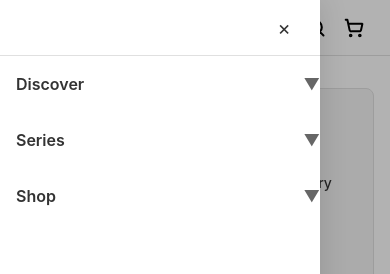
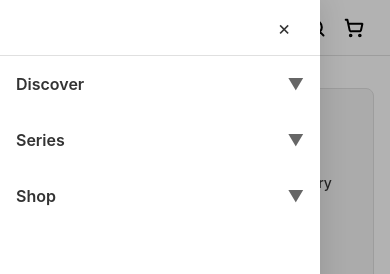
Before and after one commit to brwndo/nav-wires, a React (Vite) app: page /#option-a in a window 390 px wide. Both pictures are taken after a click on the button "Open navigation menu". Shown: the top 274 px of the page. Built offline with nearby package versions, Linux system fonts and the light colour scheme.

Commit message:
mobile accordion button spacing

```diff
--- a/src/components/navigation/MobileMenu.jsx
+++ b/src/components/navigation/MobileMenu.jsx
@@ -112,7 +112,7 @@ function AccordionNode({ node, depth, onLinkClick }) {
         <button
           type="button"
           className="w-full rounded py-4 text-left text-base font-semibold text-[#333333] transition-colors active:bg-[#E8E8E8] focus:outline-none focus-visible:ring-2 focus-visible:ring-inset focus-visible:ring-[#333333]"
-          style={{ paddingLeft: 16 + indent }}
+          style={{ paddingLeft: 16 + indent, paddingRight: 16 }}
           onClick={() => onLinkClick(node.label)}
         >
           {node.label}
@@ -126,7 +126,7 @@ function AccordionNode({ node, depth, onLinkClick }) {
       <button
         type="button"
         className="flex w-full items-center justify-between rounded py-4 text-left text-base font-semibold text-[#333333] transition-colors active:bg-[#E8E8E8] focus:outline-none focus-visible:ring-2 focus-visible:ring-inset focus-visible:ring-[#333333]"
-        style={{ paddingLeft: 16 + indent }}
+        style={{ paddingLeft: 16 + indent, paddingRight: 16 }}
         onClick={() => setOpen((o) => !o)}
         aria-expanded={open}
       >
```
